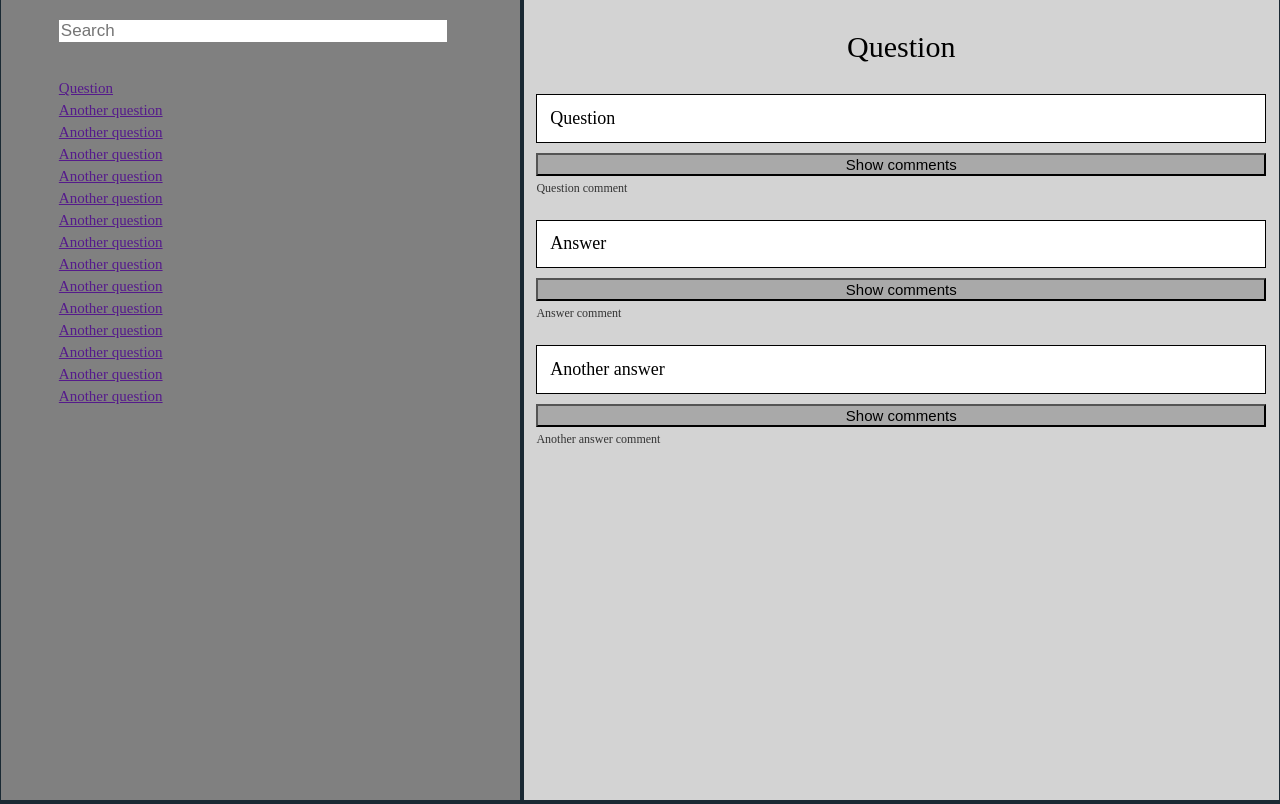
After one commit to TitusVM/stonksoverflow, a PHP site: template mini-framework/app/views/mainscreen.view.php in a window 1280 px wide. The commit adds this page. Run offline with PHP 8.4, Linux system fonts and the light colour scheme; the template is opened without the code that fills it, so the values that code supplies are empty.

Commit message:
Mainscreen GUI

```diff
--- a/mini-framework/app/routes.php
+++ b/mini-framework/app/routes.php
@@ -5,4 +5,5 @@ $router->define([
   '' => 'IndexController',
   'index' => 'IndexController',
   'about' => 'AboutController',
+  'mainscreen' => 'MainScreenController'
 ]);
--- a/mini-framework/app/views/index.view.php
+++ b/mini-framework/app/views/index.view.php
@@ -6,7 +6,7 @@
 <h1>Home</h1>
 <div class="container center">
     <p>
-        Bienvenu(e) sur la page d'accueil, vous pouvez maintenant aller voir les annonces d'appartements disponibles ici : <a href="annonces">Annonce</a>
+        Bienvenu(e) sur la page d'accueil, vous pouvez maintenant aller voir les annonces d'appartements disponibles ici : <a href="mainscreen">Mainscreen</a>
     </p>
 </div>
 
--- /dev/null
+++ b/mini-framework/app/views/mainscreen.view.php
@@ -0,0 +1,54 @@
+<!DOCTYPE html>
+
+<html>
+<head>
+  	<link rel="stylesheet" type="text/css" href="css/stylesheet.css?<?php echo time(); ?>" />
+	<script src="https://code.jquery.com/jquery-3.5.1.min.js"></script>
+	<title>MainScreen</title>
+</head>
+
+<body>
+    <div>
+        <div id="questionList">
+            <input type="text" placeholder="Search">
+            <div id="questionLinks">
+                <a href="">Question</a>
+                <a href="">Another question</a>
+                <a href="">Another question</a>
+                <a href="">Another question</a>
+                <a href="">Another question</a>
+                <a href="">Another question</a>
+                <a href="">Another question</a>
+                <a href="">Another question</a>
+                <a href="">Another question</a>
+                <a href="">Another question</a>
+                <a href="">Another question</a>
+                <a href="">Another question</a>
+                <a href="">Another question</a>
+                <a href="">Another question</a>
+                <a href="">Another question</a>
+            </div>
+        </div>
+        <div id="questionDisplay">
+            <p id="questionName">Question</p>
+            <div class="questionAnswer">
+                <p>Question</p>
+            </div>
+            <button type="button" class="showComments">Show comments</button>
+            <p class="comments">Question comment</p>
+
+            <div class="questionAnswer">
+                <p>Answer</p>
+            </div>
+            <button type="button" class="showComments">Show comments</button>
+            <p class="comments">Answer comment</p>
+
+            <div class="questionAnswer">
+                <p>Another answer</p>
+            </div>
+            <button type="button" class="showComments">Show comments</button>
+            <p class="comments">Another answer comment</p>
+        </div>
+    </div>
+</body>
+</html>
--- a/mini-framework/config.php
+++ b/mini-framework/config.php
@@ -2,7 +2,7 @@
 
 return [
   'database' => [
-    'dbname' => 'appweb2stonksoverflow',
+    'dbname' => 'appwebiistonksoverflow',
     'username' => 'root',
     'password' => '', //'root' in MAMP //'' (empty) in easyPHP
     'connection' => 'mysql:host=127.0.0.1',
--- /dev/null
+++ b/mini-framework/css/stylesheet.css
@@ -0,0 +1,85 @@
+body {
+    background-color: #1A2933;
+    margin : 0;
+    width: 100%;
+    height: 100%;
+    overflow: hidden;
+    min-width: 1200px;
+}
+
+#questionList {
+    margin-left: 0.1vw;
+    width: 40vw;
+    height: 100vh;
+    display:inline-block;
+    background-color: gray;
+    padding-left: 0.5vw;
+    overflow: auto;
+    /*border-right: 5px solid black;*/
+}
+
+#questionDisplay {
+    width: 59vw;
+    height: 100vh;
+    display: inline-block;
+    flex: right;
+    overflow: auto;
+    background-color: lightgray;
+}
+
+#questionList input[type=text] {
+    position: fixed;
+    top: 20px;
+    margin-left: 4vw;
+    width: 30vw;
+    border: none;
+    font-size: 17px;
+  }
+
+#questionLinks{
+    width: 30vw;
+    font-size: 15px;
+    margin-top: 80px;
+    margin-left: 4vw;
+}
+
+#questionLinks a{
+    display:block;
+    margin-top: 5px;
+}
+
+#questionName {
+    font: bold;
+    font-size: 30px;
+    text-align: center;
+}
+
+.questionAnswer {
+    font-size: 18px;
+    background-color: white;
+    border: 1px black solid;
+    margin-left: 1vw;
+    margin-right: 1vw;
+    margin-top: 3vh;
+}
+
+.questionAnswer p{
+    margin: 1vw;
+}
+
+.showComments {
+    background-color: darkgray;
+    font-size: 15px;
+    margin-left: 1vw;
+    margin-right: 1vw;
+    margin-top: 10px;
+    width: 57vw;
+}
+
+.comments {
+    font-size: 12px;
+    color: #333333;
+    margin-right: 1vw;
+    margin-left: 1vw;
+    margin-top: 5px;
+}
```
Also changed, not shown: mini-framework/app/controllers/MainScreenController.php (added, +9 -0 lines).
